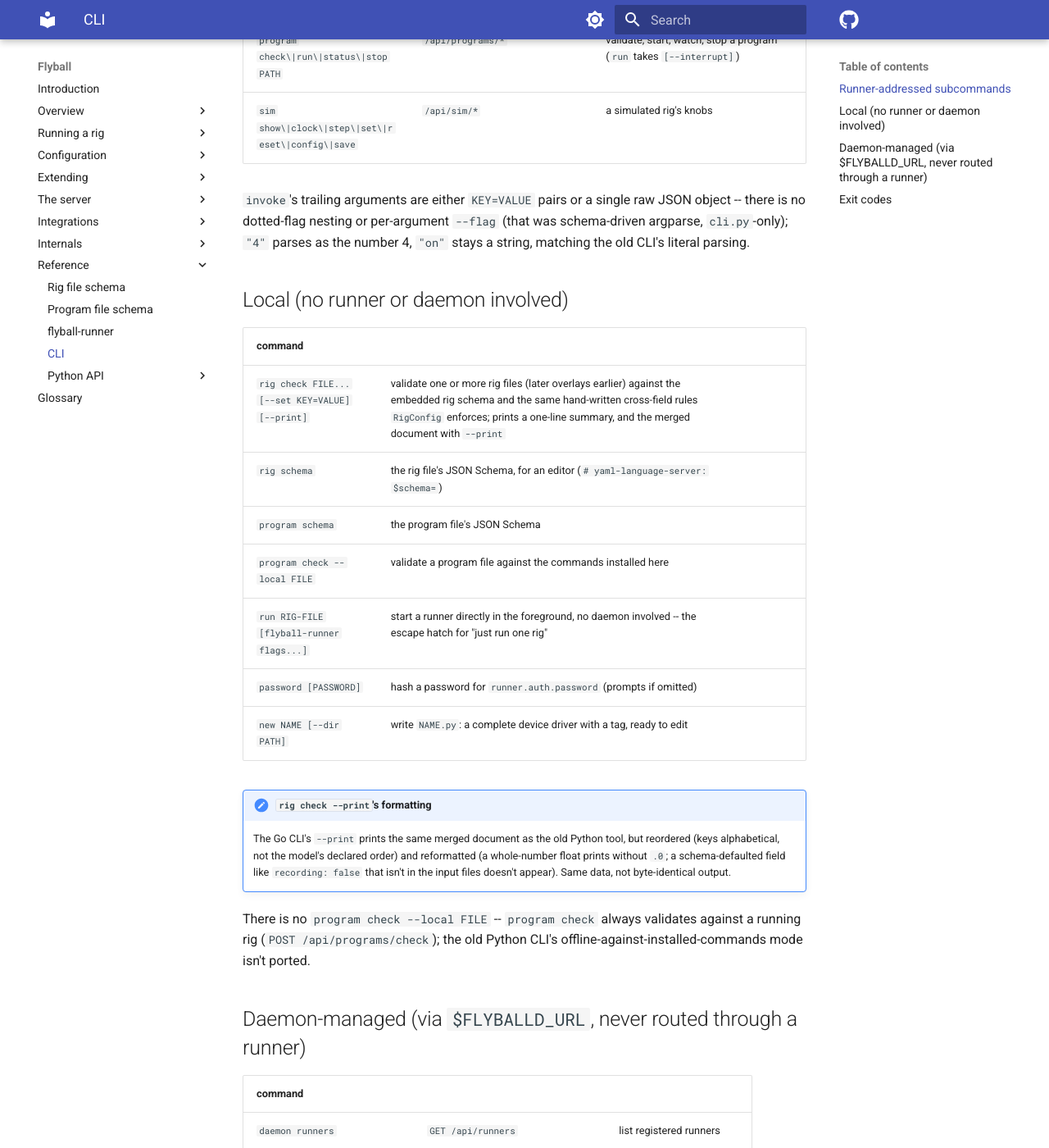
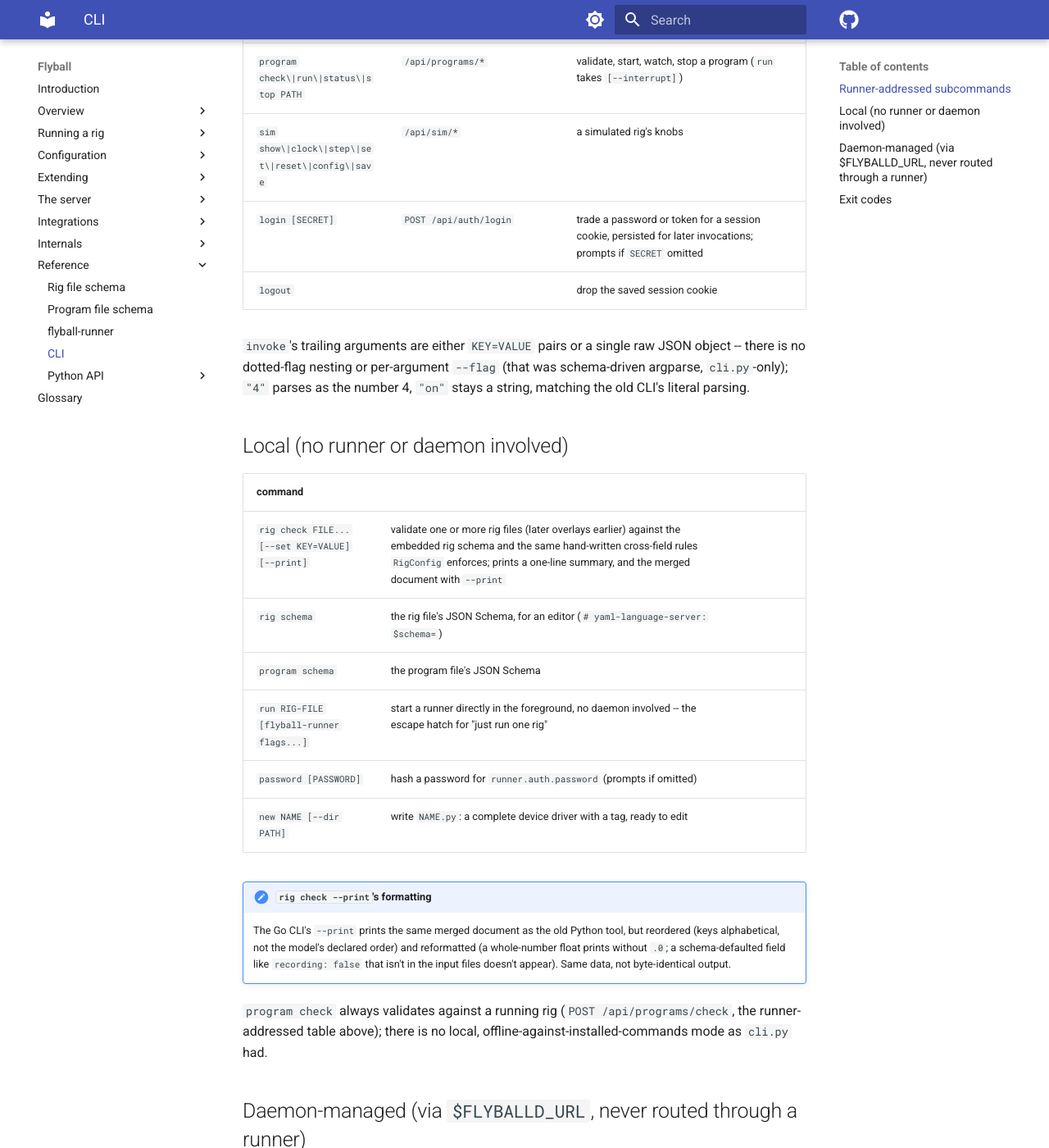
Before and after one commit to bengineer42/flyball, an MkDocs documentation site: the page built from book/src/7-reference/cli.md, in a window 1280 px wide and 1400 px high, scrolled down 1790 px. Shown: the whole window at 82% size. Built offline with MkDocs 1.6.1 and Material for MkDocs 9.7.7, drawn with Linux system fonts in a browser that asks for light colours; comment, search, counter and statistics services are not loaded; the version menu is left out; some of the changed text lies outside the part shown.

Commit message:
book: fix cli.md drift from the Go CLI's auth support
--token was documented as nonexistent (it's a real global flag since
a131ef8); login/logout were entirely undocumented; and the Local
table's "program check --local" row contradicted the very next
paragraph, which correctly says no such flag exists. Found by Wave 2
adversarial docs review, 18 Sep.

Co-Authored-By: Claude Sonnet 5 <noreply@anthropic.com>

```diff
--- a/book/src/7-reference/cli.md
+++ b/book/src/7-reference/cli.md
@@ -15,11 +15,12 @@ flyball [-s NAME] <command> ...
 | `-s`/`--server NAME` | talk to the runner named `NAME`, through a daemon | uses `$FLYBALLD_URL` (default `http://127.0.0.1:9000`) |
 | neither given | talk to one runner directly | uses `$FLYBALL_URL` (default `http://127.0.0.1:8000`), with the prefix for a runner started with `--root-path` (`http://host/furnace`) |
 
-There is no `--url`, `--token`, `--offline` or schema-caching flag, and no
-per-device subcommand tree built from the schema -- those were `cli.py`'s
-(the old Python CLI, removed); the Go CLI's device commands are the fixed
-`view`/`device-schema`/`invoke` below instead. A runner started with a
-token has no CLI-side support yet (only the UI sends one).
+There is no `--url`, `--offline` or schema-caching flag, and no per-device
+subcommand tree built from the schema -- those were `cli.py`'s (the old
+Python CLI, removed); the Go CLI's device commands are the fixed
+`view`/`device-schema`/`invoke` below instead. `--token TOKEN`/`$FLYBALL_TOKEN`
+sends a bearer token on every request; `login`/`logout` (below) trade a
+password or token for a session cookie instead, so it doesn't need repeating.
 
 ## Runner-addressed subcommands
 
@@ -43,6 +44,8 @@ token has no CLI-side support yet (only the UI sends one).
 | `export SESSION [--format csv\|json\|zip] [--out PATH]` | `GET /api/history/sessions/SESSION/export` | a session as a table; written to `PATH` or stdout |
 | `program check\|run\|status\|stop PATH` | `/api/programs/*` | validate, start, watch, stop a program (`run` takes `[--interrupt]`) |
 | `sim show\|clock\|step\|set\|reset\|config\|save` | `/api/sim/*` | a simulated rig's knobs |
+| `login [SECRET]` | `POST /api/auth/login` | trade a password or token for a session cookie, persisted for later invocations; prompts if `SECRET` omitted |
+| `logout` | | drop the saved session cookie |
 
 `invoke`'s trailing arguments are either `KEY=VALUE` pairs or a single raw
 JSON object -- there is no dotted-flag nesting or per-argument `--flag`
@@ -56,7 +59,6 @@ number 4, `"on"` stays a string, matching the old CLI's literal parsing.
 | `rig check FILE... [--set KEY=VALUE] [--print]` | validate one or more rig files (later overlays earlier) against the embedded rig schema and the same hand-written cross-field rules `RigConfig` enforces; prints a one-line summary, and the merged document with `--print` |
 | `rig schema` | the rig file's JSON Schema, for an editor (`# yaml-language-server: $schema=`) |
 | `program schema` | the program file's JSON Schema |
-| `program check --local FILE` | validate a program file against the commands installed here |
 | `run RIG-FILE [flyball-runner flags...]` | start a runner directly in the foreground, no daemon involved -- the escape hatch for "just run one rig" |
 | `password [PASSWORD]` | hash a password for `runner.auth.password` (prompts if omitted) |
 | `new NAME [--dir PATH]` | write `NAME.py`: a complete device driver with a tag, ready to edit |
@@ -68,9 +70,9 @@ number 4, `"on"` stays a string, matching the old CLI's literal parsing.
     `.0`; a schema-defaulted field like `recording: false` that isn't in
     the input files doesn't appear). Same data, not byte-identical output.
 
-There is no `program check --local FILE` -- `program check` always
-validates against a running rig (`POST /api/programs/check`); the old
-Python CLI's offline-against-installed-commands mode isn't ported.
+`program check` always validates against a running rig
+(`POST /api/programs/check`, the runner-addressed table above); there is
+no local, offline-against-installed-commands mode as `cli.py` had.
 
 ## Daemon-managed (via `$FLYBALLD_URL`, never routed through a runner)
 
```
